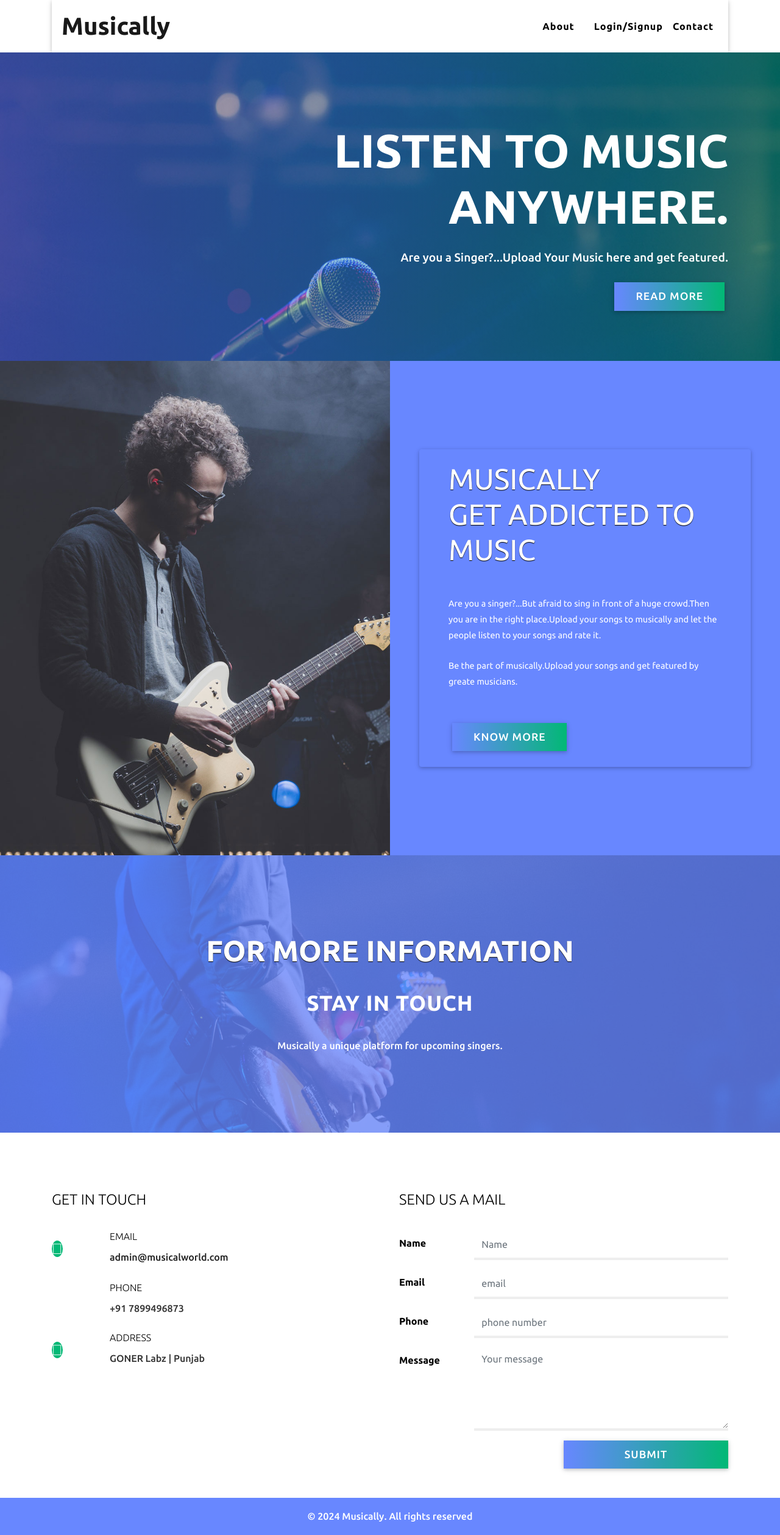
After one commit to Drasec-Goner/php-project, a PHP site: page /musically/index.html in a window 1280 px wide. The commit adds this page. Shown: the whole page at 61% size. Run offline with PHP 8.4, Linux system fonts and the light colour scheme; some libraries are stand-ins or nearby versions.

Commit message:
Updated Upload

```diff
--- a/connection.php
+++ b/connection.php
@@ -5,5 +5,5 @@
 	if(!$conn)
 		die("Error while connecting...!").mysqli_connect_error($conn);
 
-    $smtp_password = $_ENV['SMTP_PASSWORD'];
+    $smtp_password = getenv('SMTP_PASSWORD');
  ?>
--- /dev/null
+++ b/index.html
@@ -0,0 +1,389 @@
+<!DOCTYPE HTML>
+<html>
+
+<head>
+	<title>Musically</title>
+	<meta name="viewport" content="width=device-width, initial-scale=1">
+	<meta charset="utf-8">
+	<script>
+		addEventListener("load", function () {
+			setTimeout(hideURLbar, 0);
+		}, false);
+
+		function hideURLbar() {
+			window.scrollTo(0, 1);
+		}
+	</script>
+	<link rel="icon" href="images/i1.png" />
+	<!-- Bootstrap Core CSS -->
+	<link href="css/bootstrap.css" rel='stylesheet' type='text/css' />
+	<!-- Material Design Bootstrap -->
+	<link href="https://cdnjs.cloudflare.com/ajax/libs/mdbootstrap/4.5.14/css/mdb.min.css" rel="stylesheet">
+	<!-- Custom CSS -->
+	<link href="css/style.css" rel='stylesheet' type='text/css' />
+	<!-- font-awesome icons -->
+	<link rel="stylesheet" href="https://maxcdn.bootstrapcdn.com/font-awesome/4.7.0/css/font-awesome.min.css">
+	<!-- //Custom Theme files -->
+	<!--webfonts-->
+	<link href="//fonts.googleapis.com/css?family=Ubuntu:300,300i,400,400i,500,500i,700,700i" rel="stylesheet">
+	<!--//webfonts-->
+</head>
+<!--Start of Tawk.to Script-->
+<script type="text/javascript">
+var Tawk_API=Tawk_API||{}, Tawk_LoadStart=new Date();
+(function(){
+var s1=document.createElement("script"),s0=document.getElementsByTagName("script")[0];
+s1.async=true;
+s1.src='https://embed.tawk.to/5c2396fb7a79fc1bddf24b28/default';
+s1.charset='UTF-8';
+s1.setAttribute('crossorigin','*');
+s0.parentNode.insertBefore(s1,s0);
+})();
+</script>
+<!--End of Tawk.to Script-->
+<body>
+	<!-- header -->
+	<header>
+		<div class="container">
+			<nav class="navbar navbar-expand-lg navbar-light">
+				<a class="navbar-brand" href="index.php">
+					Musically
+				</a>
+				<button class="navbar-toggler ml-lg-auto ml-sm-5" type="button" data-toggle="collapse" data-target="#navbarSupportedContent"
+				    aria-controls="navbarSupportedContent" aria-expanded="false" aria-label="Toggle navigation">
+					<span class="navbar-toggler-icon"></span>
+				</button>
+				<div class="collapse navbar-collapse" id="navbarSupportedContent">
+					<ul class="navbar-nav text-center ml-auto">
+						<li class="nav-item  mr-3">
+							<a class="nav-link scroll" href="#about">about</a>
+						</li>
+						<li class="nav-item">
+							<a class="nav-link scroll" href="" data-target="#modalLRForm" data-toggle="modal">Login/Signup</a>
+						</li>
+						<li class="nav-item">
+							<a class="nav-link scroll" href="#contact">contact</a>
+						</li>
+					</ul>
+				</div>
+			</nav>
+		</div>
+	</header>
+	<!-- //header -->
+	<!-- banner -->
+	<div class="banner" id="home">
+		<div class="container">
+			<div class="banner-text">
+				<div class="slider-info text-right">
+					<h1 class="text-uppercase">listen to music anywhere.</h1>
+					<p class="text-white">Are you a Singer?...Upload Your Music here and get featured.</p>
+					<a class="btn btn-agile  mt-4 scroll" href="#about" role="button">read more</a>
+				</div>
+			</div>
+		</div>
+	</div>
+	<!-- //banner -->
+	<!-- about-->
+	<section class="wthree-row" id="about">
+		<div class="row justify-content-center align-items-center no-gutters abbot-main">
+			<div class="col-lg-6 p-0">
+				<img src="images/about.jpg" class="img-fluid" alt="" />
+			</div>
+			<div class="col-lg-6 abbot-right px-md-5  py-lg-0 py-3">
+				<div class="card">
+					<div class="card-body px-lg-5">
+						<h3 class="stat-title card-title align-self-center mb-sm-5 mb-3">musically
+							<br> get addicted to music</h3>
+						<span class="w3-line"></span>
+						<p class="card-text align-self-center my-4 text-white">
+							Are you a singer?...But afraid to sing in front of a huge crowd.Then you are in the right place.Upload your songs to musically and let the people listen to your songs and rate it.
+						</p>
+						<p class="card-text align-self-center mb-5 text-white">Be the part of musically.Upload your songs and get featured by greate musicians.</p>
+						<a href="#more_info" class="btn btn-agile abt_card_btn scroll">Know More</a>
+					</div>
+				</div>
+			</div>
+		</div>
+	</section>
+	<!-- //about -->
+	<!-- contact top -->
+	<div class="contact-top text-center" id="more_info">
+		<div class="content-contact-top">
+			<h3 class="stat-title text-white">for more information</h3>
+			<h2 class="stat-title text-white">stay in touch</h2>
+			<p class="text-white w-75 mx-auto">Musically a unique platform for upcoming singers.
+			</p>
+		</div>
+	</div>
+	<!-- //contact top -->
+	<!-- contact -->
+	<div class="w3-contact py-5" id="contact">
+		<div class="container">
+			<div class="row contact-form pt-md-5">
+				<!-- contact details -->
+				<div class="col-lg-6 contact-bottom d-flex flex-column contact-right-w3ls">
+					<h5>get in touch</h5>
+					<div class="fv3-contact">
+						<div class="row">
+							<div class="col-2">
+								<span class="fas fa-envelope-open"></span>
+							</div>
+							<div class="col-10">
+								<h6>email</h6>
+								<p>
+									<a href="mailto:example@email.com" class="text-dark">admin@musicalworld.com</a>
+								</p>
+							</div>
+						</div>
+					</div>
+					<div class="fv3-contact my-4">
+						<div class="row">
+							<div class="col-2">
+								<span class="fas fa-phone-volume"></span>
+							</div>
+							<div class="col-10">
+								<h6>phone</h6>
+								<p>+91 7899496873</p>
+							</div>
+						</div>
+					</div>
+					<div class="fv3-contact">
+						<div class="row">
+							<div class="col-2">
+								<span class="fas fa-home"></span>
+							</div>
+							<div class="col-10">
+								<h6>address</h6>
+								<p>GONER Labz | Punjab</p>
+							</div>
+						</div>
+					</div>
+				</div>
+				<div class="col-lg-6 wthree-form-left my-lg-0 mt-5">
+					<h5>send us a mail</h5>
+					<!-- contact form grid -->
+					<div class="contact-top1">
+						<form action="#" method="get" class="contact-wthree">
+							<div class="form-group d-flex">
+								<label>
+									Name
+								</label>
+								<input class="form-control" type="text" placeholder="Name" name="email" required="">
+							</div>
+							<div class="form-group d-flex">
+								<label>
+									Email
+								</label>
+								<input class="form-control" type="email" placeholder="email" name="email" required="">
+							</div>
+							<div class="form-group d-flex">
+								<label>
+									Phone
+								</label>
+								<input class="form-control" type="text" placeholder="phone number" name="email" required="">
+							</div>
+							<div class="form-group d-flex">
+								<label>
+									Message
+								</label>
+								<textarea class="form-control" rows="5" id="contactcomment" placeholder="Your message" required></textarea>
+							</div>
+							<div class="d-flex  justify-content-end">
+								<button type="submit" class="btn btn-agile btn-block w-50">Submit</button>
+							</div>
+						</form>
+					</div>
+					<!--  //contact form grid ends here -->
+				</div>
+
+			</div>
+			<!-- //contact details container -->
+		</div>
+	</div>
+	<!-- //contact -->
+	<!-- copyright -->
+	<div class="cpy-right text-center">
+		<p>© 2024 Musically. All rights reserved</p>
+	</div>
+	<!-- //copyright -->
+
+	<!--Modal: Login / Register Form-->
+<div class="modal fade" id="modalLRForm" tabindex="-1" role="dialog" aria-labelledby="myModalLabel" aria-hidden="true">
+	<div class="modal-dialog cascading-modal" role="document">
+	  <!--Content-->
+	  <div class="modal-content">
+
+		<!--Modal cascading tabs-->
+		<div class="modal-c-tabs">
+
+		  <!-- Nav tabs -->
+		  <ul class="nav nav-tabs md-tabs tabs-2 light-blue darken-3" role="tablist">
+			<li class="nav-item">
+			  <a class="nav-link active" data-toggle="tab" href="#panel7" role="tab"><i class="fa fa-user mr-1"></i>
+				Login</a>
+			</li>
+			<li class="nav-item">
+			  <a class="nav-link" data-toggle="tab" href="#panel8" role="tab"><i class="fa fa-user-plus mr-1"></i>
+				Register</a>
+			</li>
+		  </ul>
+
+		  <!-- Tab panels -->
+		  <div class="tab-content">
+			<!--Panel 7-->
+			<div class="tab-pane fade in show active" id="panel7" role="tabpanel">
+
+			  <!--Body-->
+			  <form action="validate.php" method="post">
+			  <div class="modal-body mb-1">
+				<div class="md-form form-sm mb-5">
+				  <i class="fa fa-envelope prefix"></i>
+				  <input type="email" id="modalLRInput10" class="form-control form-control-sm validate" name="email_address" required>
+				  <label data-error="wrong" data-success="right" for="modalLRInput10">Your email</label>
+				</div>
+
+				<div class="md-form form-sm mb-4">
+				  <i class="fa fa-lock prefix"></i>
+				  <input type="password" id="modalLRInput11" class="form-control form-control-sm validate" name="password" required>
+				  <label data-error="wrong" data-success="right" for="modalLRInput11">Your password</label>
+				</div>
+				<div class="text-center mt-2">
+				  <button class="btn btn-info" type="submit" name="login">Log in <i class="fa fa-sign-in ml-1"></i></button>
+				</div>
+			  </div>
+			</form>
+			  <!--Footer-->
+			  <div class="modal-footer">
+				<div class="options text-center text-md-right mt-1">
+				  <p>Forgot <a class="blue-text" id="forgot" data-target="#ForgotPasswordModal" data-toggle="modal">Password?</a></p>
+				</div>
+				<button type="button" class="btn btn-outline-info waves-effect ml-auto" data-dismiss="modal">Close</button>
+			  </div>
+
+			</div>
+			<!--/.Panel 7-->
+
+			<!--Panel 8-->
+			<div class="tab-pane fade" id="panel8" role="tabpanel">
+
+			  <!--Body-->
+			  <form action="validate.php" method="post">
+			   <div class="modal-body">
+				<div class="md-form form-sm mb-5">
+					<i class="fa fa-user prefix"></i>
+					<input type="text" id="modalLRInput11" class="form-control form-control-sm validate" name="username" required>
+					<label data-error="wrong" data-success="right" for="modalLRInput11">User Name</label>
+				</div>
+
+				<div class="md-form form-sm mb-5">
+					<i class="fa fa-mobile prefix"></i>
+					<input type="text" id="modalLRInput15" class="form-control form-control-sm validate" name="mobile_number" required>
+					<label data-error="wrong" data-success="right" for="modalLRInput15">Mobile Number</label>
+				</div>
+
+				<div class="md-form form-sm mb-5">
+				  <i class="fa fa-envelope prefix"></i>
+				  <input type="email" id="modalLRInput12" class="form-control form-control-sm validate" name="email_address" required>
+				  <label data-error="wrong" data-success="right" for="modalLRInput12">Your email</label>
+				</div>
+
+				<div class="md-form form-sm mb-5">
+				  <i class="fa fa-lock prefix"></i>
+				  <input type="password" id="modalLRInput13" class="form-control form-control-sm validate" name="password" required>
+				  <label data-error="wrong" data-success="right" for="modalLRInput13">Your password</label>
+				</div>
+
+				<div class="md-form form-sm mb-4">
+				  <i class="fa fa-lock prefix"></i>
+				  <input type="password" id="modalLRInput14" class="form-control form-control-sm validate" name="confirm_password" required>
+				  <label data-error="wrong" data-success="right" for="modalLRInput14">Repeat password</label>
+				</div>
+
+				<div class="text-center form-sm mt-2">
+				  <button class="btn btn-info" type="submit" name="register">Sign up <i class="fa fa-sign-in ml-1"></i></button>
+				</div>
+			  </div>
+			</form>
+			  <!--Footer-->
+			  <div class="modal-footer">
+				<button type="button" class="btn btn-outline-info waves-effect ml-auto" data-dismiss="modal">Close</button>
+			  </div>
+			</div>
+			<!--/.Panel 8-->
+		  </div>
+
+		</div>
+	  </div>
+	  <!--/.Content-->
+	</div>
+  </div>
+  <!--Modal: Login / Register Form-->
+
+  <!-- Modal for Forgot Password -->
+	<div class="modal fade" id="ForgotPasswordModal" tabindex="-1" role="dialog" aria-labelledby="myModalLabel"
+  aria-hidden="true">
+  <div class="modal-dialog" role="document">
+    <div class="modal-content">
+      <div class="modal-header text-center">
+        <h4 class="modal-title w-100 font-weight-bold"><b>Forgot Your Password</b></h4>
+        <button type="button" class="close" data-dismiss="modal" aria-label="Close">
+          <span aria-hidden="true">&times;</span>
+        </button>
+			</div>
+			<form action="validate.php" method="post">
+      <div class="modal-body mx-3">
+        <div class="md-form mb-5">
+          <i class="fa fa-envelope prefix grey-text"></i>
+          <input type="email" id="defaultForm-email" class="form-control validate" required name="email_address">
+          <label data-error="wrong" data-success="right" for="defaultForm-email">Your email</label>
+				</div>
+				<div class="modal-footer d-flex justify-content-center">
+        <button class="btn btn-default" name="forgot">Send Password <i class="fa fa-sign-in"></i></button>
+			</div>
+			</form>
+      </div>
+		</div>
+  </div>
+</div>
+
+	<!-- js-->
+	<script src="js/jquery-2.2.3.min.js"></script>
+	<!-- js-->
+	<!-- MDB core JavaScript -->
+	<script type="text/javascript" src="https://cdnjs.cloudflare.com/ajax/libs/mdbootstrap/4.5.14/js/mdb.min.js"></script>
+	<!-- start-smooth-scrolling -->
+	<script src="js/move-top.js "></script>
+	<script src="js/easing.js "></script>
+	<script>
+		jQuery(document).ready(function ($) {
+			$(".scroll ").click(function (event) {
+				event.preventDefault();
+
+				$('html,body').animate({
+					scrollTop: $(this.hash).offset().top
+				}, 1000);
+			});
+			$('#forgot').click(function(){
+				$('#modalLRForm').modal('hide');
+				$('ForgotPasswordModal').modal('show');
+			});
+		});
+	</script>
+	<!-- //end-smooth-scrolling -->
+	<!-- smooth-scrolling-of-move-up -->
+	<script>
+		$(document).ready(function () {
+			$().UItoTop({
+				easingType: 'easeOutQuart'
+			});
+		});
+	</script>
+	<script src="js/SmoothScroll.min.js "></script>
+	<!-- //smooth-scrolling-of-move-up -->
+	<!-- Bootstrap Core JavaScript -->
+	<script src="js/bootstrap.js">
+	</script>
+	<!-- //Bootstrap Core JavaScript -->
+</body>
+
+</html>
```
Also changed, not shown: admin_page.php (+2 -9 lines).
